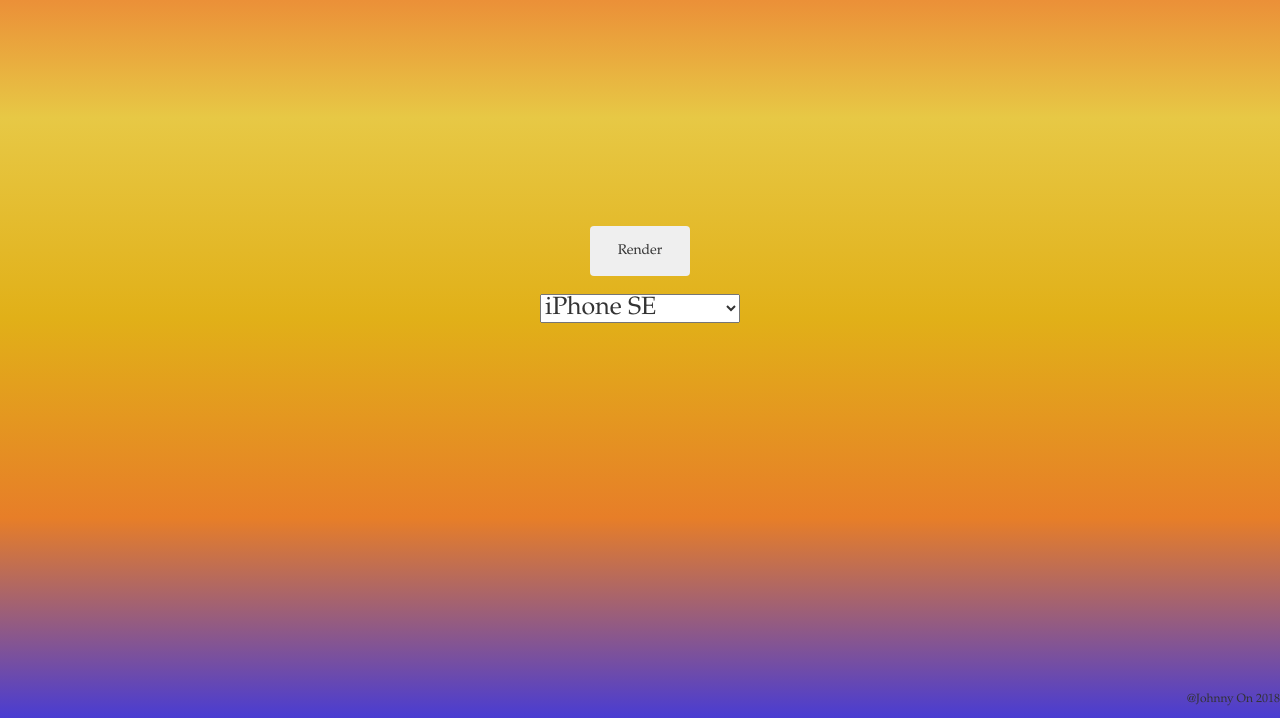
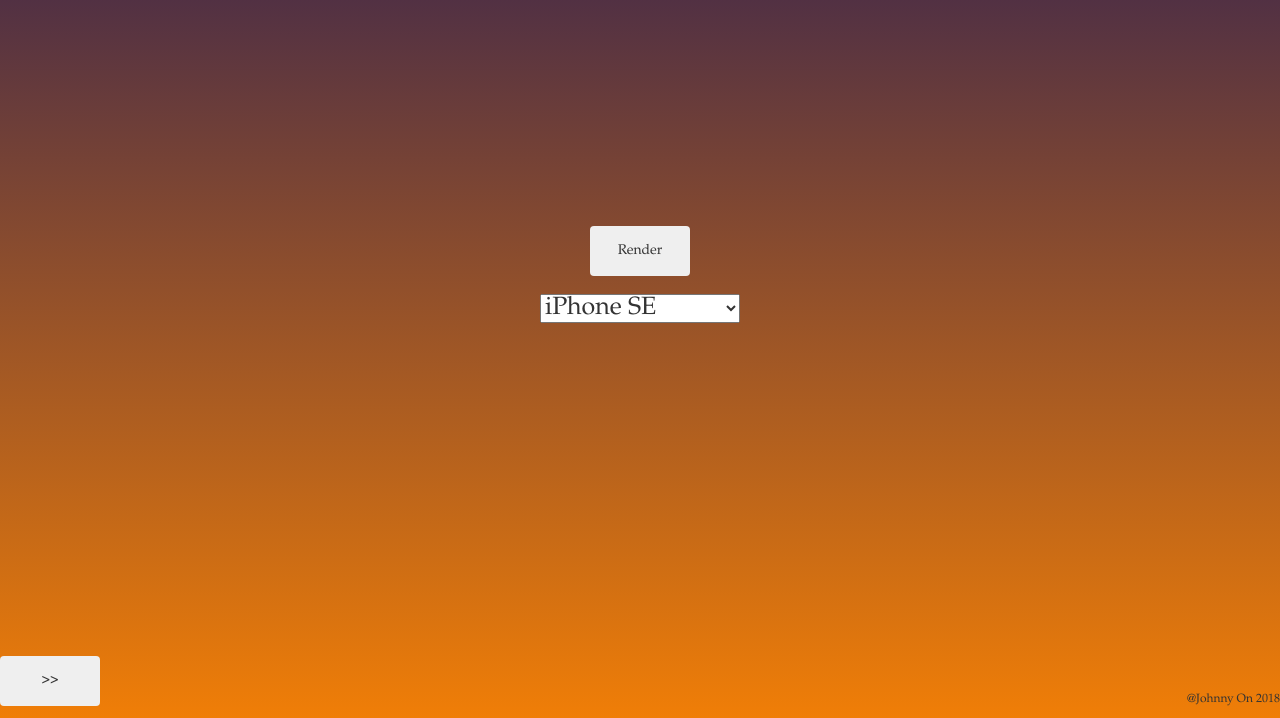
Before and after one commit to Risingvirtue/photoTranspose, a website: page public/index.html in a window 1280 px wide. Shown: the part 82-800 px from the top of the page. Drawn offline with nearby package versions, Linux system fonts and the light colour scheme; no server answers.

Commit message:
color >> works

```diff
--- a/public/color.js
+++ b/public/color.js
@@ -1,3 +1,4 @@
+/*
 var morning = [	{r:235, g: 237, b: 79},
 				{r:198, g: 196, b: 109},
 				{r: 167, g: 162, b: 134},
@@ -15,10 +16,17 @@ var highNoon = [{r:238, g: 105, b: 47},
 				{r:225, g: 176, b: 24},
 				{r:231, g: 126, b: 40},
 				{r:73, g: 60, b: 210}];
+*/
 
-var colors = [sunset, morning, highNoon];
-var index = 2;
-var currPalette = [{},{},{},{},{}];
+var sunset = [{r:64,g:40,b:74},
+			{r:240,g:126,b:7}];
+
+var morning = [{r:169 ,g:241, b:246},
+				{r:255,g:233,b:166}];
+
+var colors = [sunset, morning];
+var index = 1;
+var currPalette = [{},{}];
 var count = 0;
 function getLinearGradient(sky) {
 	function rgb(dict) {
@@ -49,6 +57,7 @@ function backgroundChange() {
 	if (count == 20) {
 		clearInterval(interval);
 		index = (index + 1) % colors.length;
+
 	} else {
 
 		for (var i = 0; i < color1.length; i++) {
@@ -59,7 +68,6 @@ function backgroundChange() {
 			var newColor = {r: Math.round(count * dr / 20) + color1[i].r,
 							g: Math.round(count * dg / 20) + color1[i].g,
 							b: Math.round(count * db / 20) + color1[i].b}
-
 			currPalette[i] = newColor;
 		}
 		count++;
@@ -71,11 +79,13 @@ function drawBackground(palette) {
 	$('body').css('background', getLinearGradient(palette));
 }
 
+function changeColor() {
+	count = 0;
+	if (typeof interval !== 'undefined') {
+		clearInterval(interval);
+		index = (index + 1) % colors.length;
+	}
+	interval = setInterval(backgroundChange, 100);
+}
 setCurrPalette(sunset);
 drawBackground(currPalette);
-interval = setInterval(backgroundChange, 100);
-
-
-//var test = getLinearGradient(highNoon);
-
-//$('body').css('background', test);
--- a/public/index.html
+++ b/public/index.html
@@ -23,7 +23,6 @@
 				<p id="failure" style="font-size: 20px">No failures for iPhone SE</p>
 			</div>
 			<div id="start" class="text-center">
-
 				<button id="render" class="btn" onclick="start()">Render</button>
 			</div>
 
@@ -51,12 +50,15 @@
 				<button id="remove" class="btn" onclick="showRemove()">Remove</button>
 			</div>
 
+			<div id= "colors" class="text-center">
+				<button class="btn" onclick="changeColor()">>></button>
+			</div>
+
 			<div class="row text-center">
 				<div>
 					<p id="name">Photo Transpose</p>
 				</div>
 				<canvas id="photo" class='frame innerFrame'></canvas>
-
 			</div>
 
 			<p style="font-size: 12px; position:absolute; bottom:0; right:0;">@Johnny On 2018</p>
--- a/public/photo.css
+++ b/public/photo.css
@@ -128,3 +128,9 @@ i:hover {
 	position: absolute;
 	right: 80%;
 }
+
+#colors {
+	position: absolute;
+	left: 0px;
+	bottom: 0px;
+}
```
